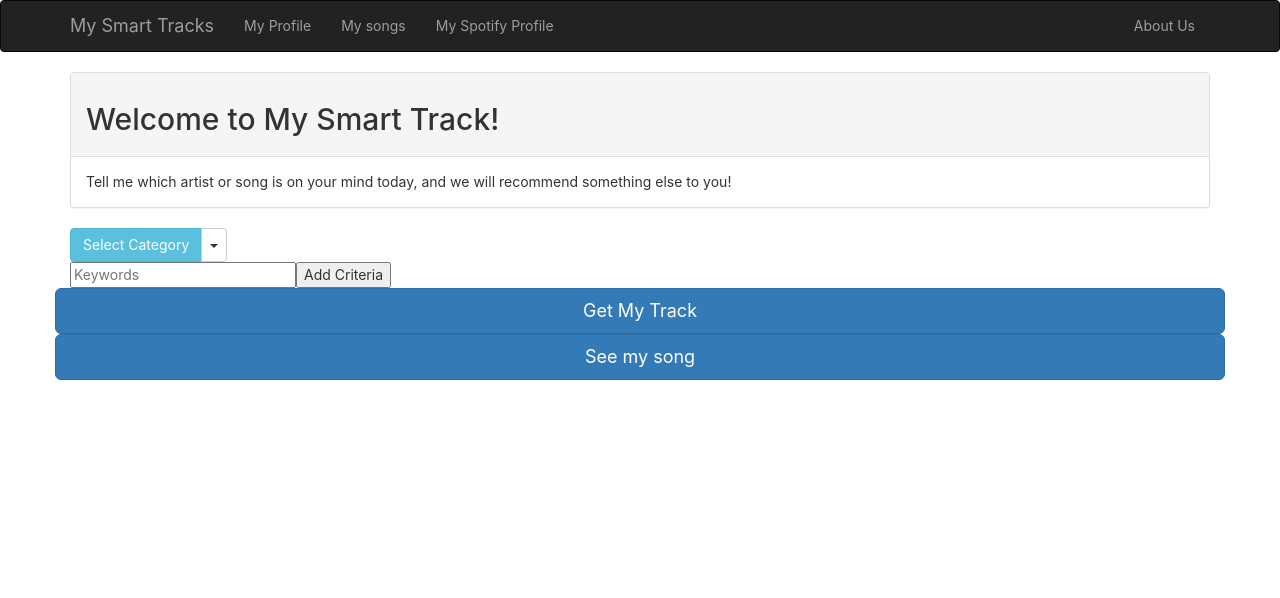
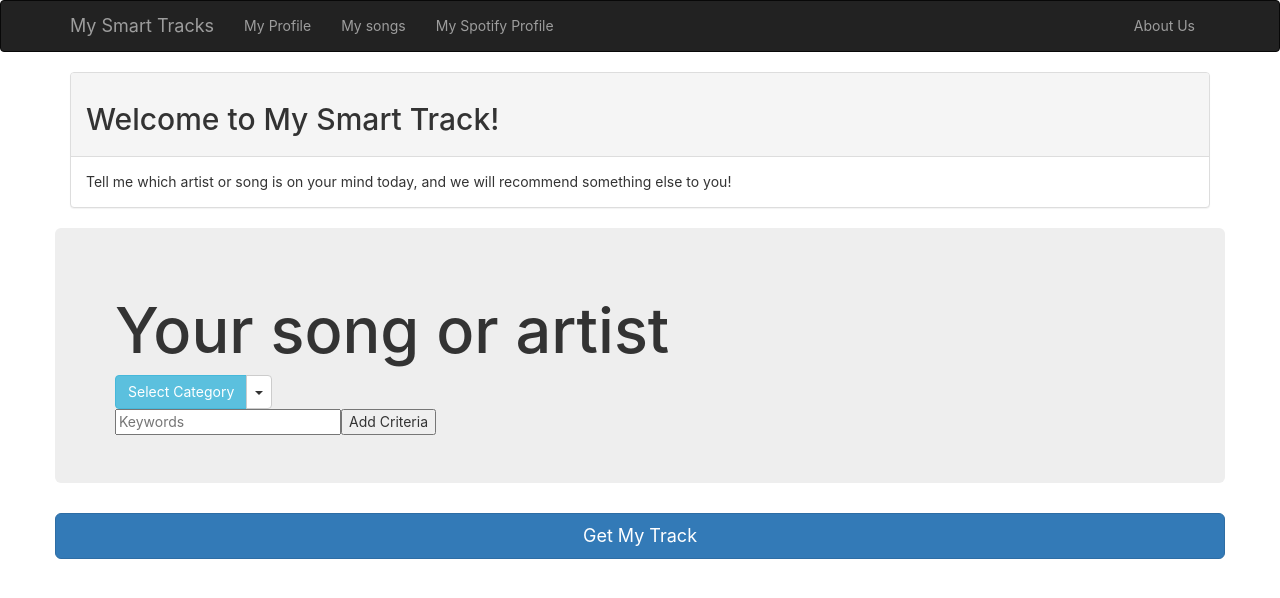
Before and after one commit to JeroenBoonen/musicbot-react-redux-app, a React (Create React App) app in the folder client/: page / in a window 1280 px wide. Shown: the top 598 px of the page. Built offline with nearby package versions, Linux system fonts and the light colour scheme.

Commit message:
minor fixes

```diff
--- a/client/src/container/SearchContainer.js
+++ b/client/src/container/SearchContainer.js
@@ -1,7 +1,7 @@
 import React, { Component } from 'react';
 import Dropdown from '../presentation/Dropdown'
 import Criteria from './Criteria';
-import { Alert } from 'react-bootstrap'
+import { Row, Jumbotron, Alert } from 'react-bootstrap'
 
 
 export default class SearchContainer extends Component {
@@ -69,6 +69,9 @@ export default class SearchContainer extends Component {
 
   showForm = () => {
     return(
+      <Row className="show-grid">
+        <Jumbotron>
+          <h1>Your song or artist</h1>
           <form onSubmit={this.handleSubmit} >
             <div className="input-group">
               <Dropdown menuItems={this.returnTypes()}
@@ -81,6 +84,8 @@ export default class SearchContainer extends Component {
               <input type="submit" value="Add Criteria" />
             </div>{/* input group */}
           </form>
+        </Jumbotron>
+      </Row>
     )
   }
 
@@ -92,7 +97,7 @@ export default class SearchContainer extends Component {
 
   showResult = () => {
     return(
-      <Criteria searchData={this.state.search} keyProp={this.props.keyProp}
+      <Criteria searchData={this.state.search}
       reshowForm={this.reshowForm}/>
     )
   }
--- a/client/src/presentation/ProfileContainer.js
+++ b/client/src/presentation/ProfileContainer.js
@@ -1,16 +1,10 @@
 import React from 'react';
-import { Button, Jumbotron, Grid, Row, Col } from 'react-bootstrap'
+import { Jumbotron, Grid, Row, Col } from 'react-bootstrap'
 import Profile from '../container/Profile'
 
 function ProfileContainer (props) {
   return (
     <React.Fragment>
-      <Row>
-        <Button bsStyle="primary" bsSize="large" block
-          onClick={props.getProfile}>
-          See my song
-        </Button>
-      </Row>
       <Row>
         {props.profile ?
           <Jumbotron><Profile /></Jumbotron> : null}
```
Lines whose indentation alone changed are shown as unchanged.
